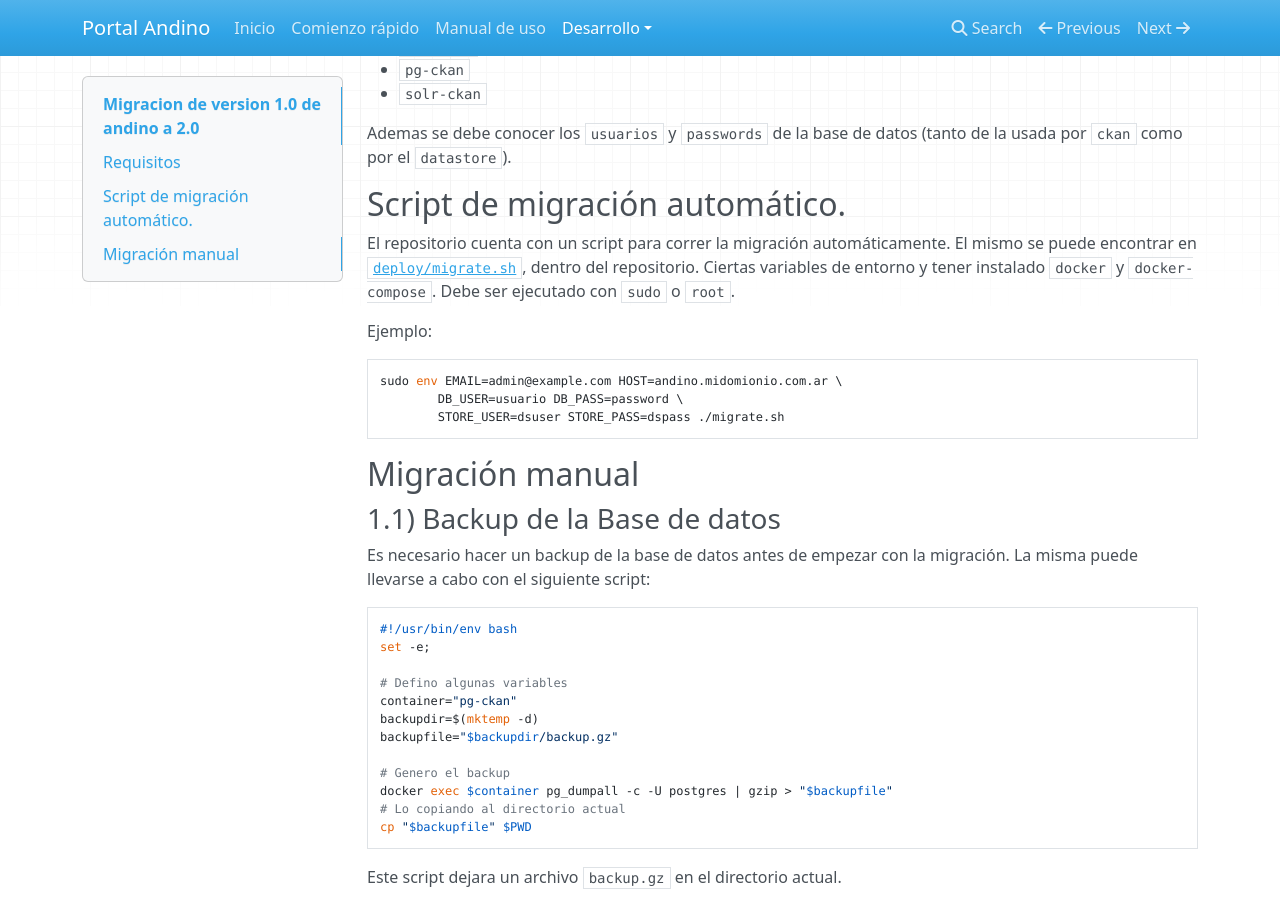
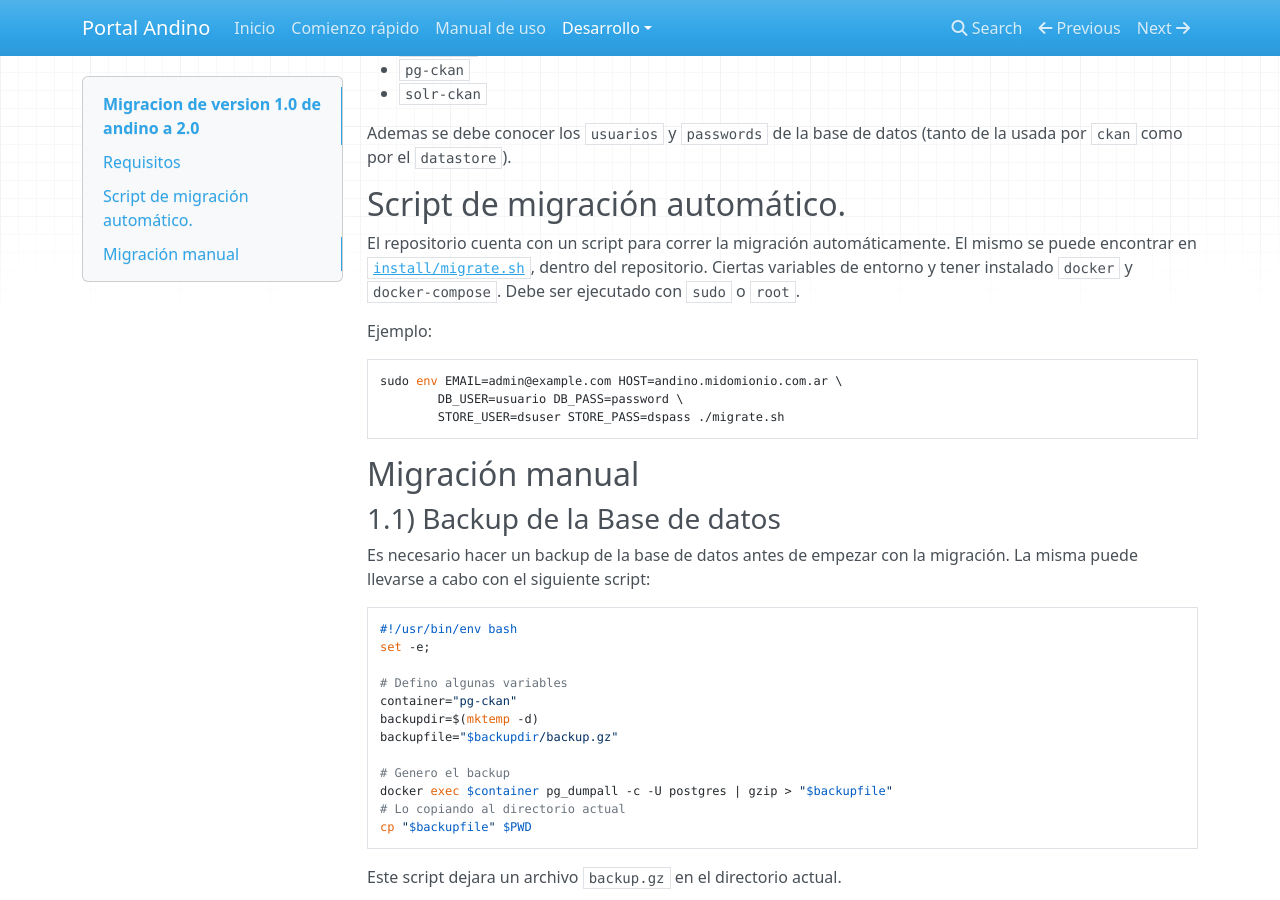
Before and after one commit to datosgobar/portal-andino, an MkDocs documentation site: the page built from docs/developers/migration.md, in a window 1280 px wide and 900 px high, scrolled down 684 px. Built offline with MkDocs 1.6.1, drawn with Linux system fonts in a browser that asks for light colours; nearby versions of some CDN libraries; old or Windows-style settings are respelled for this version of MkDocs.

Commit message:
Muevo el script de migracion al directorio 'intall'

```diff
--- a/docs/developers/migration.md
+++ b/docs/developers/migration.md
@@ -41,7 +41,7 @@ Ademas se debe conocer los `usuarios` y `passwords` de la base de datos (tanto d
 ## Script de migración automático.
 
 El repositorio cuenta con un script para correr la migración automáticamente.
-El mismo se puede encontrar en [`deploy/migrate.sh`](https://github.com/datosgobar/portal-andino/blob/master/deploy/migrate.sh), dentro del repositorio.
+El mismo se puede encontrar en [`install/migrate.sh`](https://github.com/datosgobar/portal-andino/blob/master/install/migrate.sh), dentro del repositorio.
 Ciertas variables de entorno y tener instalado `docker` y `docker-compose`.
 Debe ser ejecutado con `sudo` o `root`.
 
```
Also changed, not shown: 2 other files.
